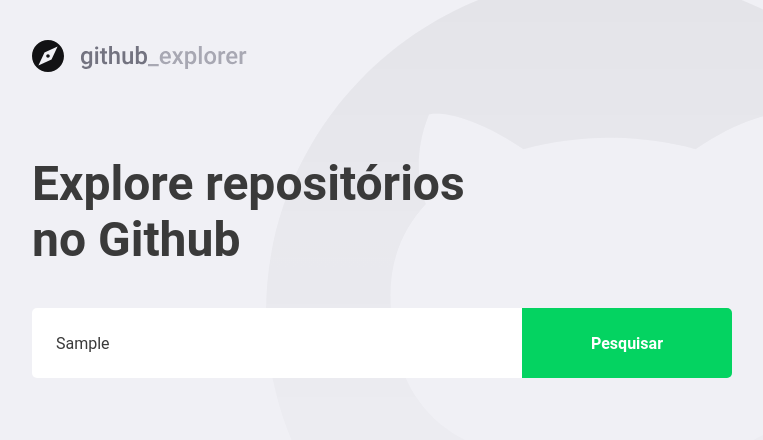
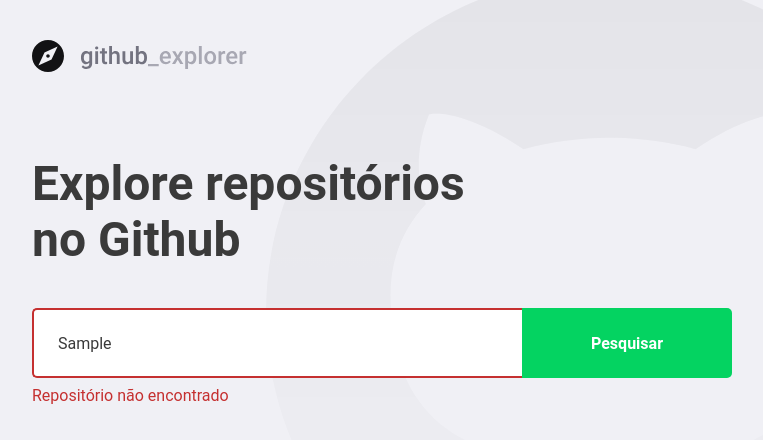
Before and after one commit to andreceratti/github-explorer, a React (Create React App) app: page / in a window 1280 px wide. Both pictures are taken after typing "Sample" into the empty fields and a click on the button "Pesquisar". Shown: the top 440 px of the page, without its empty margins (148-911 px from the left). Built offline with nearby package versions, Linux system fonts and the light colour scheme; no server answers; the HTML template or start-up script is replaced by a standard one.

Commit message:
+Tramento de Erros

```diff
--- a/src/routes/pages/Dashboard/index.tsx
+++ b/src/routes/pages/Dashboard/index.tsx
@@ -2,7 +2,7 @@
 import { FiChevronRight } from 'react-icons/fi';
 import api from '../../../services/api';
 
-import { Title, Form, Repositories } from './styles';
+import { Title, Form, Repositories, Error } from './styles';
 import logoImg from '../../../assets/logo.svg';
 
 interface Repository {
@@ -16,6 +16,7 @@
 
 const Dashboard: React.FC = () => {
   const [newRepo, setNewRepo] = useState('');
+  const [inputError, setInputError] = useState('');
   const [repositories, setRepositories] = useState<Repository[]>([]);
 
   async function handleAddRepository(
@@ -23,19 +24,29 @@
   ): Promise<void> {
     event.preventDefault();
 
-    const response = await api.get<Repository>(`repos/${newRepo}`);
+    if (!newRepo) {
+      setInputError('Digite o autor/nome do repositório');
+      return;
+    }
 
-    const repository = response.data;
+    try {
+      const response = await api.get<Repository>(`repos/${newRepo}`);
 
-    setRepositories([...repositories, repository]);
-    setNewRepo('');
+      const repository = response.data;
+
+      setRepositories([...repositories, repository]);
+      setNewRepo('');
+      setInputError('');
+    } catch {
+      setInputError('Repositório não encontrado');
+    }
   }
 
   return (
     <>
       <img src={logoImg} alt="Github Explorer" />
       <Title>Explore repositórios no Github</Title>
-      <Form onSubmit={handleAddRepository}>
+      <Form hasError={!!inputError} onSubmit={handleAddRepository}>
         <input
           value={newRepo}
           onChange={(e) => setNewRepo(e.target.value)}
@@ -43,6 +54,9 @@
         />
         <button type="submit">Pesquisar</button>
       </Form>
+
+      {inputError && <Error>{inputError}</Error>}
+
       <Repositories>
         {repositories.map((repository) => (
           <a key={repository.full_name} href="#">
--- a/src/routes/pages/Dashboard/styles.ts
+++ b/src/routes/pages/Dashboard/styles.ts
@@ -1,5 +1,9 @@
-import styled from 'styled-components';
+import styled, { css } from 'styled-components';
 import { shade } from 'polished';
+
+interface FormProps {
+  hasError: boolean;
+}
 
 export const Title = styled.h1`
   font-size: 48px;
@@ -10,7 +14,7 @@
   margin-top: 80px;
 `;
 
-export const Form = styled.form`
+export const Form = styled.form<FormProps>`
   margin-top: 40px;
   max-width: 700px;
   display: flex;
@@ -22,6 +26,14 @@
     border: 0;
     border-radius: 5px 0 0 5px;
     color: #3a3a3a;
+    border: 2px solid #fff;
+    border-right: 0;
+
+    ${(props) =>
+      props.hasError &&
+      css`
+        border-color: #c53030;
+      `}
 
     &::placeholder {
       color: #a8a8b3;
@@ -94,3 +106,9 @@
     }
   }
 `;
+
+export const Error = styled.span`
+  display: block;
+  color: #c53030;
+  margin-top: 8px;
+`;
```
